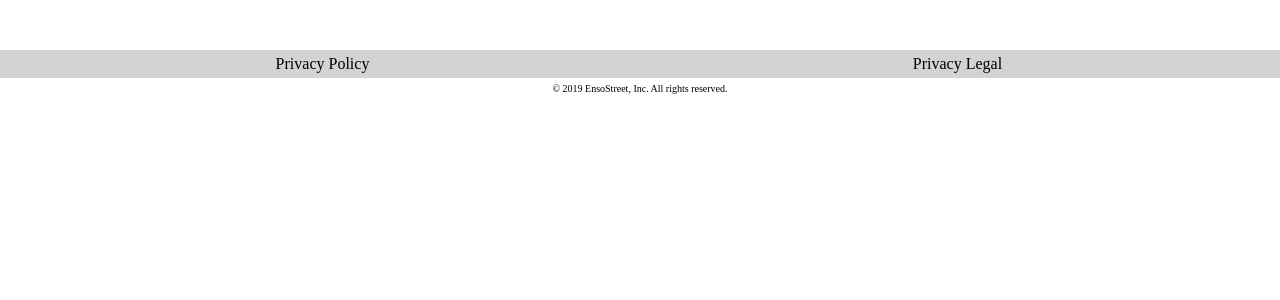
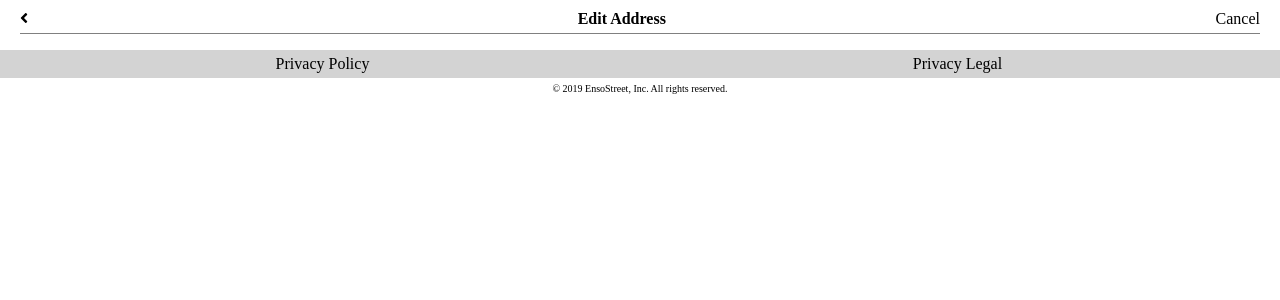
Before and after one commit to liquidMocha/enso-street, a React app: page /post-item/price-and-delivery/choose-location/edit-address in a window 1280 px wide. Shown: the top 300 px of the page. Built offline with nearby package versions, Linux system fonts and the light colour scheme.

Commit message:
Make visible items depend on all items so it reflects item deletion

```diff
--- a/src/App.js
+++ b/src/App.js
@@ -18,6 +18,7 @@ import UseMyPhoto from "./components/postItem/UseMyPhoto";
 import MyItems from "./components/homepage/menu/MyItems";
 import EditCompleteItem from "./components/postItem/EditCompleteItem";
 import ChooseLocationPage from "./components/postItem/ChooseLocationPage";
+import EditAddressPage from "./components/postItem/EditAddressPage";
 
 class App extends React.Component {
     render() {
@@ -38,6 +39,7 @@ class App extends React.Component {
                     <Route exact path="/post-item/details" component={PostItemDetailPage}/>
                     <Route exact path="/post-item/price-and-delivery" component={PriceAndDelivery}/>
                     <Route exact path="/post-item/price-and-delivery/choose-location" component={ChooseLocationPage}/>
+                    <Route exact path="/post-item/price-and-delivery/choose-location/edit-address" component={EditAddressPage}/>
                     <Route exact path="/post-item/preview" component={Preview}/>
                     <Route exact path="/post-item/edit-complete-item" component={EditCompleteItem}/>
                 </div>
--- a/src/components/homepage/menu/MyItems.js
+++ b/src/components/homepage/menu/MyItems.js
@@ -42,7 +42,7 @@ const MyItems = () => {
         } else {
             setVisibleItems(items);
         }
-    }, [searchTerm]);
+    }, [searchTerm, items]);
 
     const byCreatedOn = (a, b) => {
         const timeA = a.createdOn;
@@ -98,9 +98,10 @@ const MyItems = () => {
                         <div className='my-item-card-buttons column-layout'>
                             <FontAwesomeIcon icon={faTrashAlt} onClick={() => {
                                 deleteItem(item.id).then(() => {
-                                    setItems(items.filter(existingItem => {
+                                    const itemsLeft = items.filter(existingItem => {
                                         return existingItem.id !== item.id
-                                    }))
+                                    });
+                                    setItems(itemsLeft);
                                 })
                             }}/>
                             <FontAwesomeIcon icon={faSave}/>
--- /dev/null
+++ b/src/components/postItem/EditAddressPage.js
@@ -0,0 +1,13 @@
+import React from "react";
+import PostItemTitleBar from "../shared/PostItemTitleBar";
+
+const EditAddressPage = () => {
+    return (
+        <div>
+            <PostItemTitleBar backLink="/post-item/price-and-delivery/choose-location" title='Edit Address'/>
+
+        </div>
+    )
+};
+
+export default EditAddressPage
```
